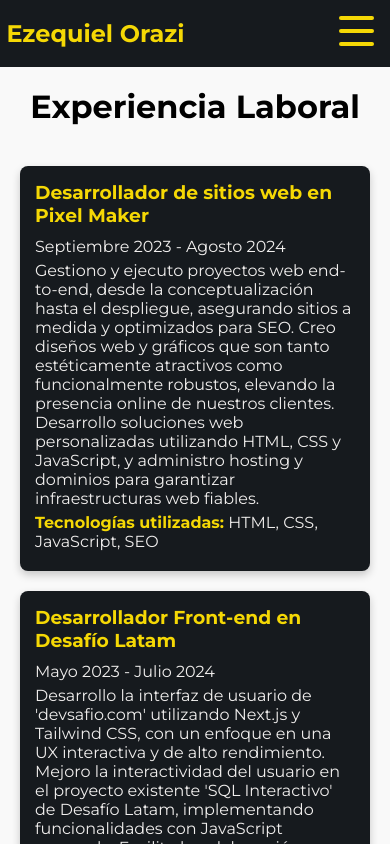
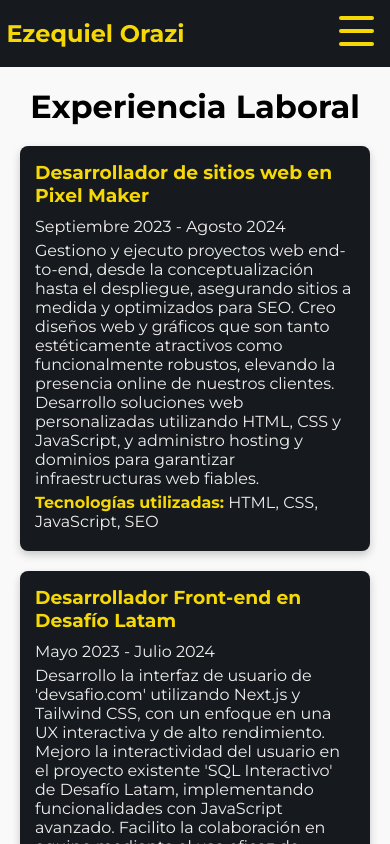
Before and after one commit to Ezzeorazi/mi-portafolio, a React (Vite) app: page /curriculum in a window 390 px wide. Shown: the top 844 px of the page. Built offline with nearby package versions, Linux system fonts and the light colour scheme.

Commit message:
mejora:version movil

```diff
--- a/src/components/Experience/Experience.module.css
+++ b/src/components/Experience/Experience.module.css
@@ -6,8 +6,7 @@
 
 h2 {
     font-size: 2rem;
-    margin-bottom: 20px;
-  text-align: center;
+    text-align: center;
 }
 
 
--- a/src/pages/Curriculum/Curriculum.module.css
+++ b/src/pages/Curriculum/Curriculum.module.css
@@ -2,7 +2,16 @@
     display: flex;
     flex-direction: column;
     justify-content: start;
-    padding-top: 20px;
-    padding-bottom: 30px;
+    padding: 20px;
     background-color: #f9f9f9;
+    overflow-x: hidden; /* Evita el desplazamiento horizontal */
+
 }
+
+@media screen and (max-width: 768px) {
+    .curriculum {
+        padding: 0;
+        padding-top: 20px;
+    }
+
+}
--- a/src/pages/Project/Project.jsx
+++ b/src/pages/Project/Project.jsx
@@ -1,4 +1,4 @@
-import React, { useEffect, useState } from "react";
+import React from "react";
 import styles from "./Project.module.css";
 import Gallery from "../../components/Gallery/Gallery";
 import GalleryPractice from "../../components/GalleryPractice/GalleryPractice";
--- a/src/pages/Project/Project.module.css
+++ b/src/pages/Project/Project.module.css
@@ -1,6 +1,7 @@
 .project {
 padding-top: 20px;
 background-color: var(--color-light);
+overflow-x: hidden; /* Evita el desplazamiento horizontal */
 }
 
 .project h2 {
```
